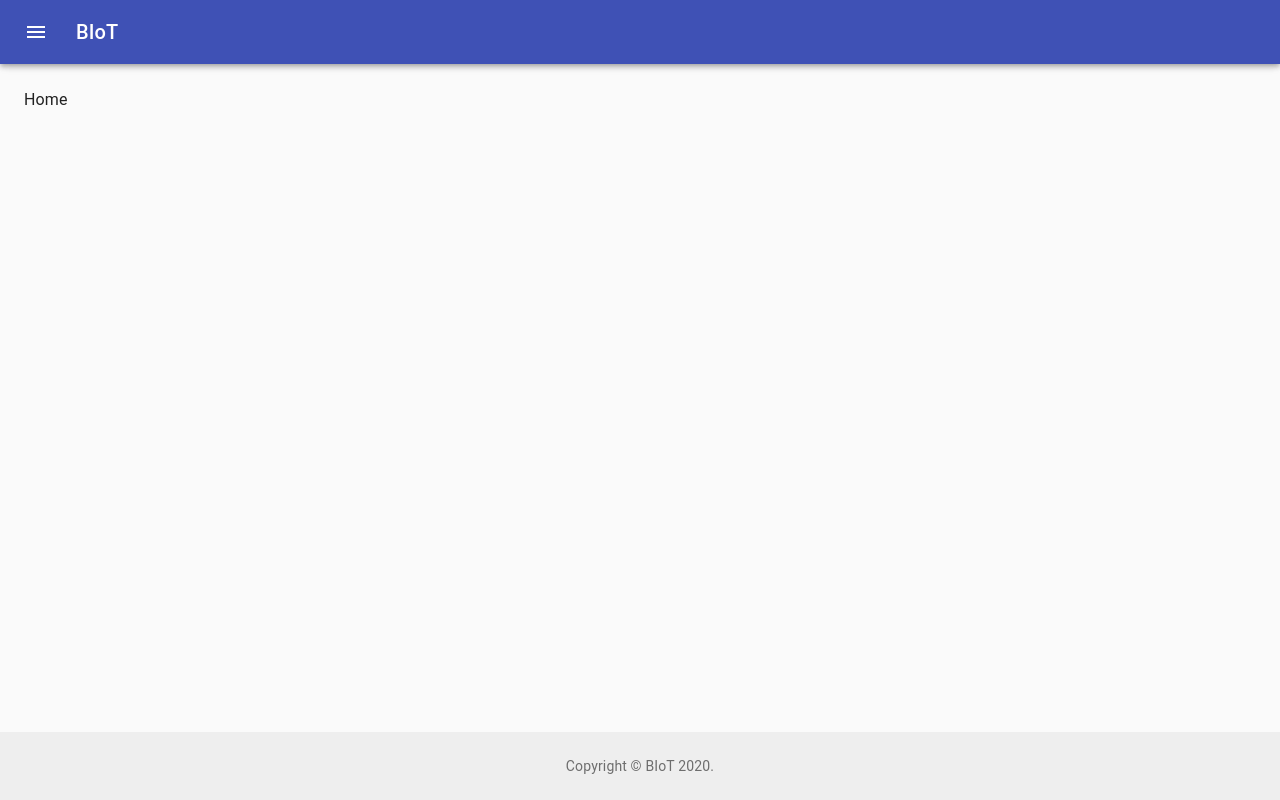
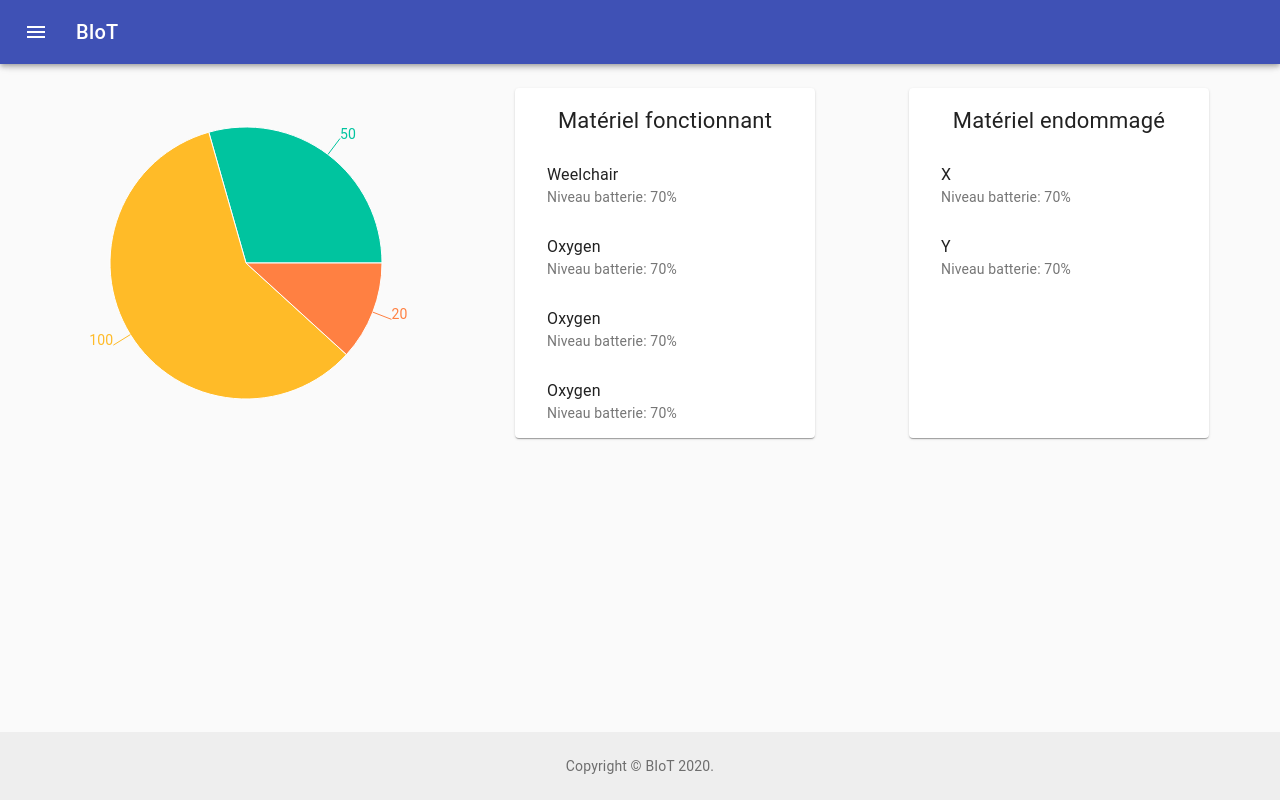
Before and after one commit to B-IoT/biot-dashboard, a React (Create React App) app: page /#/maintenance in a window 1280 px wide. Before the commit this address led to /#/. Built offline with nearby package versions, Linux system fonts and the light colour scheme; no server answers; the HTML template or start-up script is replaced by a standard one.

Commit message:
Start first draft dashboard

```diff
--- a/package.json
+++ b/package.json
@@ -24,8 +24,10 @@
     "react-query-devtools": "^2.5.1",
     "react-router-dom": "^5.2.0",
     "react-scripts": "3.4.3",
+    "recharts": "^1.8.5",
     "sass": "^1.26.11",
-    "typescript": "^3.9.7"
+    "typescript": "^3.9.7",
+    "use-position": "0.0.7"
   },
   "scripts": {
     "start": "react-scripts start",
--- /dev/null
+++ b/src/components/ItemsCard.js
@@ -0,0 +1,32 @@
+import React from 'react';
+import { makeStyles } from '@material-ui/core/styles';
+import { Typography } from '@material-ui/core';
+import Card from '@material-ui/core/Card';
+import CardContent from '@material-ui/core/CardContent';
+
+import ItemsList from './ItemsList';
+
+const useStyles = makeStyles((theme) => ({
+  root: {
+    width: 300,
+    height: 350,
+  },
+  title: {
+    fontSize: 22,
+    textAlign: 'center',
+  },
+}));
+
+export default function ItemsCard({ title, items }) {
+  const classes = useStyles();
+  return (
+    <Card className={classes.root}>
+      <CardContent>
+        <Typography className={classes.title} gutterBottom>
+          {title}
+        </Typography>
+        <ItemsList items={items} />
+      </CardContent>
+    </Card>
+  );
+}
--- /dev/null
+++ b/src/components/ItemsList.js
@@ -0,0 +1,35 @@
+import React from 'react';
+import { makeStyles } from '@material-ui/core/styles';
+import List from '@material-ui/core/List';
+import ListItem from '@material-ui/core/ListItem';
+import ListItemText from '@material-ui/core/ListItemText';
+
+const useStyles = makeStyles((theme) => ({
+  list: {
+    maxHeight: 300,
+    overflow: 'scroll',
+    marginBottom: 4,
+    marginTop: -4
+  },
+}));
+
+function Item({ value, ...otherProps }) {
+  const classes = useStyles();
+  return (
+    <ListItem className={classes.listItem} button key={value.type}>
+      <ListItemText primary={value.type} secondary={'Niveau batterie: 70%'} />
+    </ListItem>
+  );
+}
+
+export default function ItemsList({ items }) {
+  const classes = useStyles();
+  // TODO: potentially use react-window to increase performance
+  return (
+    <List className={classes.list}>
+      {items.map((item) => (
+        <Item value={item} />
+      ))}
+    </List>
+  );
+}
--- a/src/components/MenuDrawer.js
+++ b/src/components/MenuDrawer.js
@@ -100,6 +100,7 @@ export default function MenuDrawer({ isOpen, handleDrawerClose }) {
         <DrawerItem name="Accueil" to="/" icon={<HomeIcon />} />
         <DrawerItem name="Carte" to="/map" icon={<RoomIcon />} />
         <DrawerItem name="Objets" to="/items" icon={<StorageIcon />} />
+        <DrawerItem name="Maintenance" to="/maintenance" icon={<StorageIcon />} />
       </List>
     </Drawer>
   );
--- /dev/null
+++ b/src/pages/MaintenancePage.js
@@ -0,0 +1,49 @@
+import React from 'react';
+import { makeStyles } from '@material-ui/core/styles';
+import { Typography } from '@material-ui/core';
+import Grid from '@material-ui/core/Grid';
+import { PieChart, Pie, Tooltip, Cell } from 'recharts';
+
+import ItemsCard from '../components/ItemsCard';
+
+export default function MaintenancePage() {
+  const items1 = [
+    { type: 'Weelchair' },
+    { type: 'Oxygen' },
+    { type: 'Oxygen' },
+    { type: 'Oxygen' },
+    { type: 'Oxygen' },
+    { type: 'Oxygen' },
+    { type: 'Oxygen' },
+    { type: 'Oxygen' },
+    { type: 'Oxygen' },
+    { type: 'Oxygen' },
+  ];
+  const items2 = [{ type: 'X' }, { type: 'Y' }];
+
+  const typeSummaries = [
+    { type: 'X', count: 50, color: '#00C49F' },
+    { type: 'Y', count: 100, color: '#FFBB28' },
+    { type: 'Z', count: 20, color: '#FF8042' },
+  ];
+
+  return (
+    <Grid container direction="row" justify="space-around" alignItems="center">
+      <PieChart width={350} height={350}>
+        <Pie
+          data={typeSummaries}
+          dataKey="count"
+          nameKey="type"
+          label
+        >
+          {typeSummaries.map((summary) => (
+            <Cell fill={summary.color} />
+          ))}
+        </Pie>
+        <Tooltip />
+      </PieChart>
+      <ItemsCard title="Matériel fonctionnant" items={items1} />
+      <ItemsCard title="Matériel endommagé" items={items2} />
+    </Grid>
+  );
+}
--- a/src/pages/MapPage.js
+++ b/src/pages/MapPage.js
@@ -1,7 +1,14 @@
 import React from 'react';
 import ReactMapboxGl, { Layer, Feature } from 'react-mapbox-gl';
+import { usePosition } from 'use-position';
 
 export default function MapPage() {
+  const { latitude, longitude, errorMessage } = usePosition(true);
+
+  console.log(errorMessage);
+  console.log(latitude);
+  console.log(longitude);
+
   const Map = ReactMapboxGl({
     accessToken: process.env.REACT_APP_MAPBOX_ACCESS_TOKEN,
   });
--- a/src/pages/index.js
+++ b/src/pages/index.js
@@ -11,6 +11,7 @@ import TopBar from '../components/TopBar';
 import ItemsPage from './ItemsPage';
 import HomePage from './HomePage';
 import MapPage from './MapPage';
+import MaintenancePage from './MaintenancePage';
 
 import { drawerWidth } from '../utils/constants';
 
@@ -90,6 +91,9 @@ export default function MainSwitch() {
       >
         <div className={classes.drawerHeader} />
         <Switch>
+        <Route path="/maintenance">
+            <MaintenancePage />
+          </Route>
           <Route path="/items">
             <ItemsPage />
           </Route>
```
Also changed, not shown: 2 other files (tests, documents, lock files or other folders).
